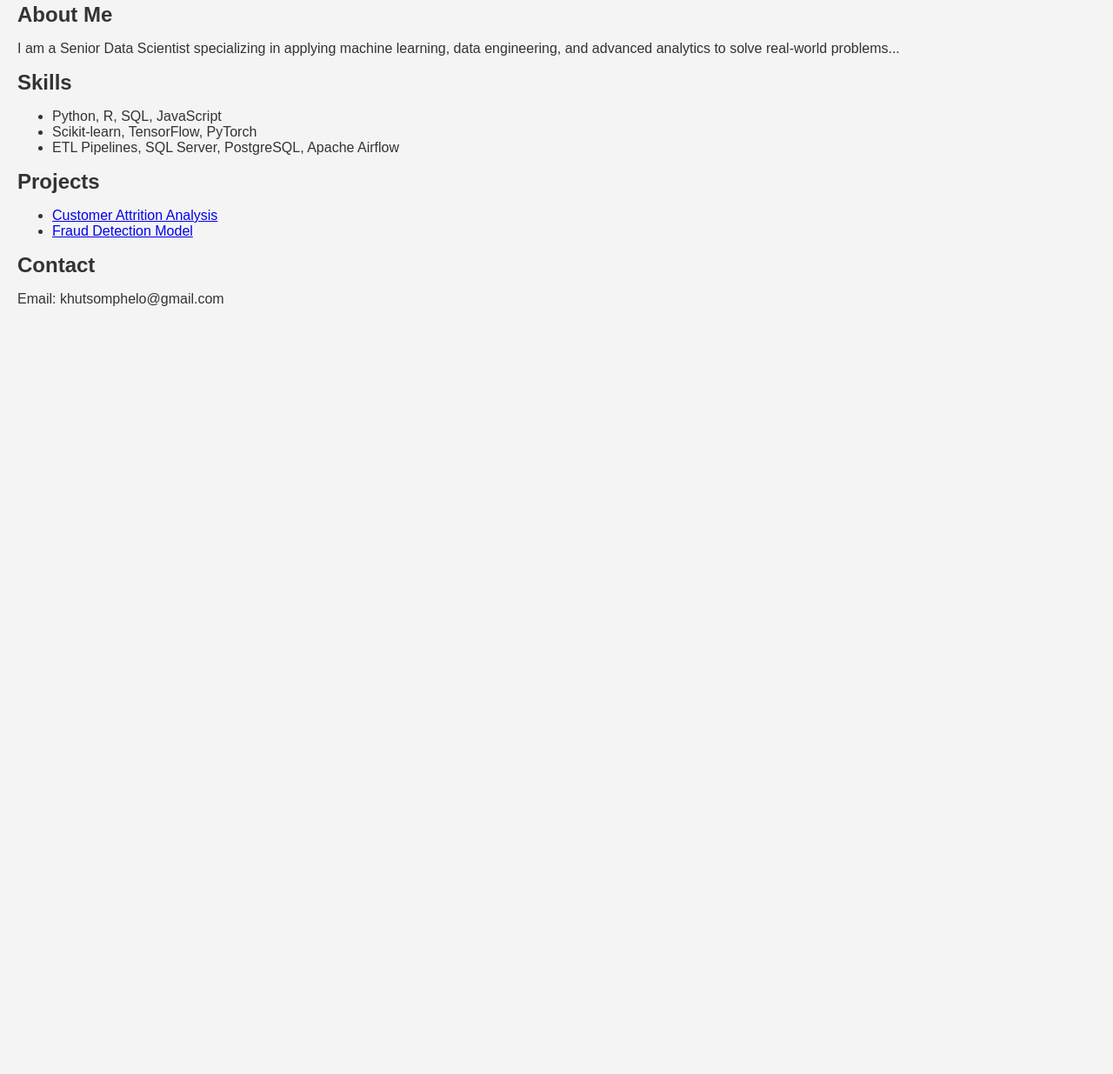
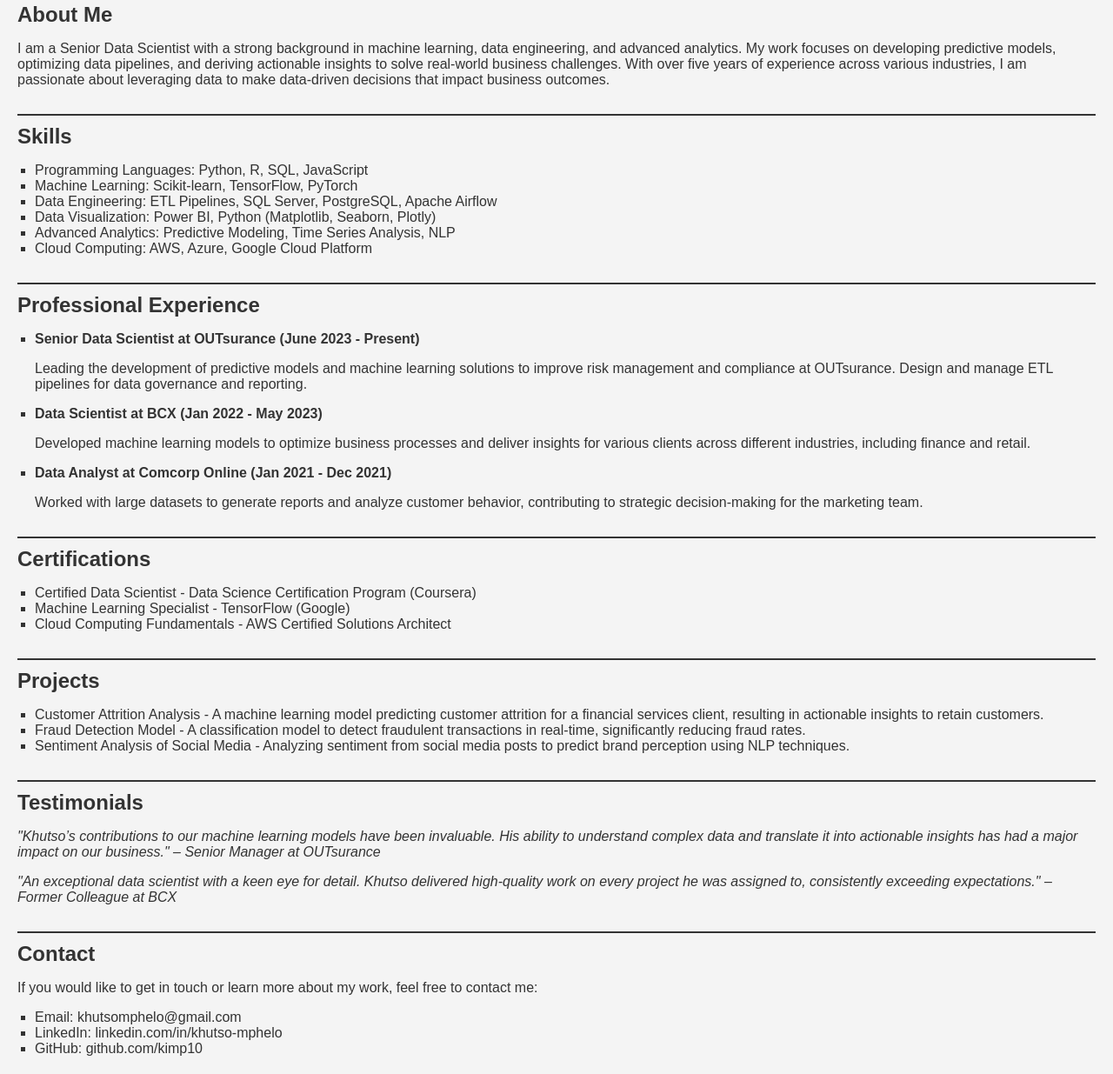
Before and after one commit to kimp10/kimp10.github.io, a plain HTML site: page index.html in a window 1280 px wide. Shown: the part 144-1379 px from the top of the page at 87% size. Before the commit the page ends 800 px from the top, so only its background shows below. Drawn offline with Linux system fonts and the light colour scheme.

Commit message:
Update index.html

```diff
--- a/index.html
+++ b/index.html
@@ -3,7 +3,7 @@
 <head>
 <meta charset="UTF-8">
 <meta name="viewport" content="width=device-width, initial-scale=1.0">
-<title>Khutso Mphelos - Portfolio</title>
+<title>Khutso Mphelo - Portfolio</title>
 <style>
        body {
            font-family: Arial, sans-serif;
@@ -24,6 +24,26 @@
        .content {
            margin: 20px;
        }
+       .content h2 {
+           color: #333;
+           font-size: 1.5em;
+       }
+       .content ul {
+           list-style-type: square;
+           padding-left: 20px;
+       }
+       .content a {
+           color: #333;
+           text-decoration: none;
+       }
+       .content a:hover {
+           text-decoration: underline;
+       }
+       .section-title {
+           margin-top: 30px;
+           padding-top: 10px;
+           border-top: 2px solid #333;
+       }
 </style>
 </head>
 <body>
@@ -32,21 +52,75 @@
 <p>Senior Data Scientist</p>
 </header>
 <div class="content">
+<!-- About Me Section -->
+<section>
 <h2>About Me</h2>
-<p>I am a Senior Data Scientist specializing in applying machine learning, data engineering, and advanced analytics to solve real-world problems...</p>
+<p>I am a Senior Data Scientist with a strong background in machine learning, data engineering, and advanced analytics. My work focuses on developing predictive models, optimizing data pipelines, and deriving actionable insights to solve real-world business challenges. With over five years of experience across various industries, I am passionate about leveraging data to make data-driven decisions that impact business outcomes.</p>
+</section>
+<!-- Skills Section -->
+<section class="section-title">
 <h2>Skills</h2>
 <ul>
-<li>Python, R, SQL, JavaScript</li>
-<li>Scikit-learn, TensorFlow, PyTorch</li>
-<li>ETL Pipelines, SQL Server, PostgreSQL, Apache Airflow</li>
+<li>Programming Languages: Python, R, SQL, JavaScript</li>
+<li>Machine Learning: Scikit-learn, TensorFlow, PyTorch</li>
+<li>Data Engineering: ETL Pipelines, SQL Server, PostgreSQL, Apache Airflow</li>
+<li>Data Visualization: Power BI, Python (Matplotlib, Seaborn, Plotly)</li>
+<li>Advanced Analytics: Predictive Modeling, Time Series Analysis, NLP</li>
+<li>Cloud Computing: AWS, Azure, Google Cloud Platform</li>
 </ul>
+</section>
+<!-- Professional Experience Section -->
+<section class="section-title">
+<h2>Professional Experience</h2>
+<ul>
+<li>
+<strong>Senior Data Scientist at OUTsurance (June 2023 - Present)</strong>
+<p>Leading the development of predictive models and machine learning solutions to improve risk management and compliance at OUTsurance. Design and manage ETL pipelines for data governance and reporting.</p>
+</li>
+<li>
+<strong>Data Scientist at BCX (Jan 2022 - May 2023)</strong>
+<p>Developed machine learning models to optimize business processes and deliver insights for various clients across different industries, including finance and retail.</p>
+</li>
+<li>
+<strong>Data Analyst at Comcorp Online (Jan 2021 - Dec 2021)</strong>
+<p>Worked with large datasets to generate reports and analyze customer behavior, contributing to strategic decision-making for the marketing team.</p>
+</li>
+</ul>
+</section>
+<!-- Certifications Section -->
+<section class="section-title">
+<h2>Certifications</h2>
+<ul>
+<li>Certified Data Scientist - Data Science Certification Program (Coursera)</li>
+<li>Machine Learning Specialist - TensorFlow (Google)</li>
+<li>Cloud Computing Fundamentals - AWS Certified Solutions Architect</li>
+</ul>
+</section>
+<!-- Projects Section -->
+<section class="section-title">
 <h2>Projects</h2>
 <ul>
-<li><a href="https://github.com/kimp10/attrition-analysis">Customer Attrition Analysis</a></li>
-<li><a href="https://github.com/kimp10/fraud-detection">Fraud Detection Model</a></li>
+<li><a href="https://github.com/kimp10/attrition-analysis">Customer Attrition Analysis</a> - A machine learning model predicting customer attrition for a financial services client, resulting in actionable insights to retain customers.</li>
+<li><a href="https://github.com/kimp10/fraud-detection">Fraud Detection Model</a> - A classification model to detect fraudulent transactions in real-time, significantly reducing fraud rates.</li>
+<li><a href="https://github.com/kimp10/sentiment-analysis">Sentiment Analysis of Social Media</a> - Analyzing sentiment from social media posts to predict brand perception using NLP techniques.</li>
 </ul>
+</section>
+<!-- Testimonials Section -->
+<section class="section-title">
+<h2>Testimonials</h2>
+<p><em>"Khutso’s contributions to our machine learning models have been invaluable. His ability to understand complex data and translate it into actionable insights has had a major impact on our business." – Senior Manager at OUTsurance</em></p>
+<p><em>"An exceptional data scientist with a keen eye for detail. Khutso delivered high-quality work on every project he was assigned to, consistently exceeding expectations." – Former Colleague at BCX</em></p>
+</section>
+<!-- Contact Section -->
+<section class="section-title">
 <h2>Contact</h2>
-<p>Email: khutsomphelo@gmail.com</p>
+<p>If you would like to get in touch or learn more about my work, feel free to contact me:</p>
+<ul>
+<li>Email: <a href="mailto:khutsomphelo@gmail.com">khutsomphelo@gmail.com</a></li>
+<li>LinkedIn: <a href="https://www.linkedin.com/in/khutso-mphelo" target="_blank">linkedin.com/in/khutso-mphelo</a></li>
+<li>GitHub: <a href="https://github.com/kimp10" target="_blank">github.com/kimp10</a></li>
+</ul>
+</section>
 </div>
 </body>
 </html>
```
